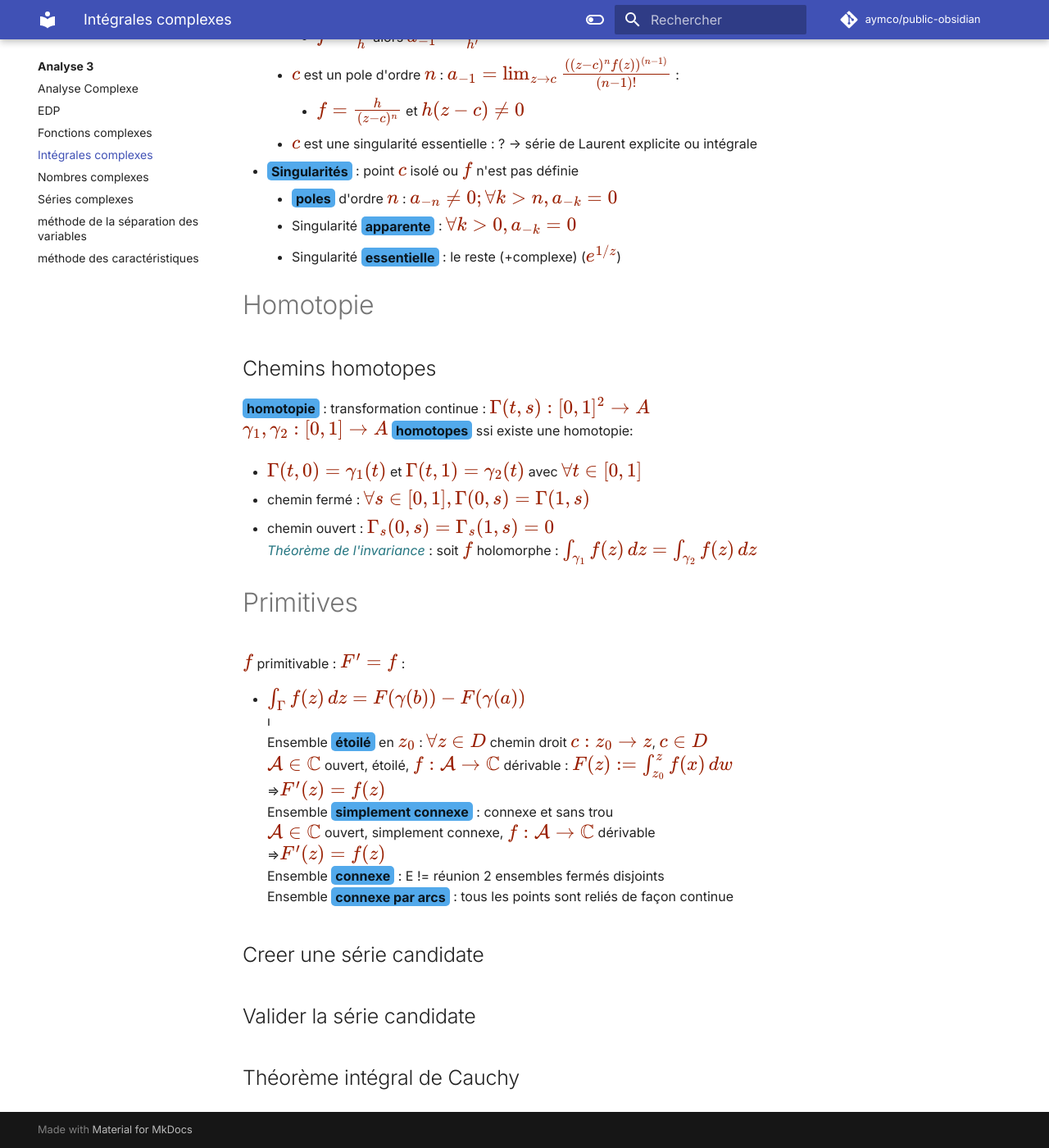
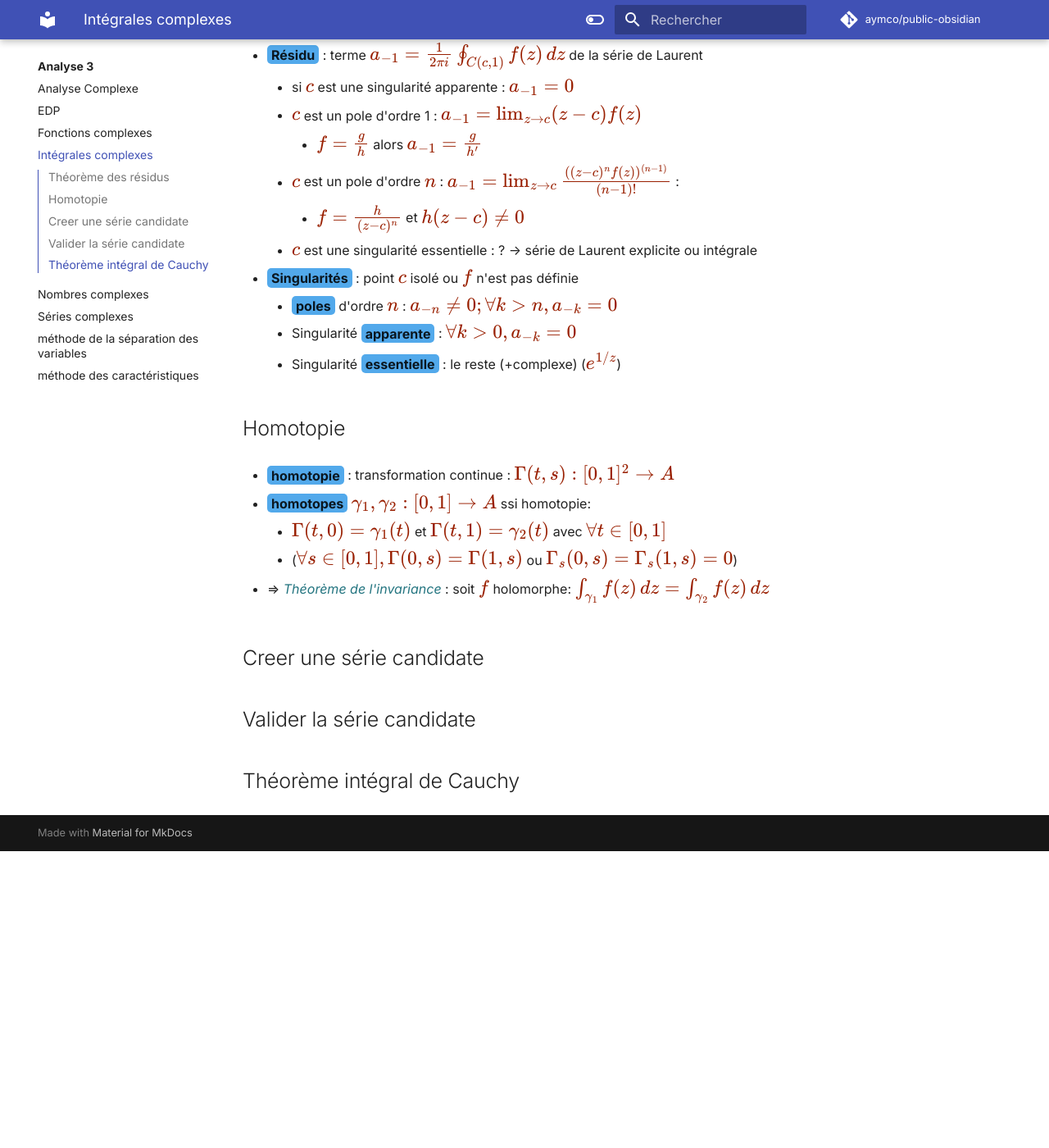
Before and after one commit to Aymco/public-obsidian, an MkDocs documentation site: the page built from docs/Analyse 3/Intégrales complexes.md, in a window 1280 px wide and 1400 px high, scrolled down 697 px. Shown: the whole window at 82% size. Built offline with MkDocs 1.6.1 and Material for MkDocs 9.7.7, drawn with Linux system fonts in a browser that asks for light colours; comment, search, counter and statistics services are not loaded; after the commit the page ends 1735 px from its top, so only the background shows below that; some of the changed text lies outside the part shown.

Commit message:
aymco Merge #112
* PUSH NOTE : Analyse 3.md

* PUSH NOTE : Analyse Complexe.md

* PUSH NOTE : Intégrales complexes.md

```diff
--- a/docs/Analyse 3/Intégrales complexes.md
+++ b/docs/Analyse 3/Intégrales complexes.md
@@ -36,31 +40,16 @@
 	- **poles** d'ordre $n$ : $a_{-n}\neq 0; \forall k>n, a_{-k}=0$
 	- Singularité **apparente** : $\forall k>0,a_{-k}=0$
 	- Singularité **essentielle** : le reste (+complexe) ($e^{1/z}$)
-# Homotopie
 
-## Chemins homotopes
-**homotopie** : transformation continue : $\Gamma(t,s):[0,1]^{2}\to A$
-$\gamma_{1},\gamma_{2}:[0,1]\to A$ **homotopes** ssi existe une homotopie:
+## Homotopie
 
-- $\Gamma(t,0)=\gamma_{1}(t)$ et $\Gamma(t,1)=\gamma_{2}(t)$ avec $\forall t\in [0,1]$
+- **homotopie** : transformation continue : $\Gamma(t,s):[0,1]^{2}\to A$
 
-- chemin fermé : $\forall s \in[0,1],\Gamma(0,s)=\Gamma(1,s)$
+- **homotopes** $\gamma_{1},\gamma_{2}:[0,1]\to A$  ssi homotopie:
+	- $\Gamma(t,0)=\gamma_{1}(t)$ et $\Gamma(t,1)=\gamma_{2}(t)$ avec $\forall t\in [0,1]$
+	- ($\forall s \in[0,1],\Gamma(0,s)=\Gamma(1,s)$ ou  $\Gamma_{s}(0,s)=\Gamma_{s}(1,s)=0$)
 
-- chemin ouvert : $\Gamma_{s}(0,s)=\Gamma_{s}(1,s)=0$
-*Théorème de l'invariance* : soit $f$ holomorphe : $\int_{\gamma_{1}}^{} f(z) \, dz=\int_{\gamma_{2}}^{} f(z) \, dz$
-# Primitives
-$f$ primitivable : $F'=f$ :
-
-- $\int _{\Gamma}f(z) \, dz=F(\gamma(b))-F(\gamma(a))$
-ı
-Ensemble **étoilé** en $z_{0}$ : $\forall z\in D$ chemin droit $c:z_{0}\to z$, $c\in D$
-$\mathcal{A}\in \mathbb{C}$ ouvert, étoilé, $f:\mathcal{A}\to \mathbb{C}$ dérivable : $F(z):=\int_{z_{0}}^{z} f(x) \, dw$
-	⇒$F'(z)=f(z)$
-Ensemble **simplement connexe** : connexe et sans trou
-$\mathcal{A}\in \mathbb{C}$ ouvert, simplement connexe, $f:\mathcal{A}\to \mathbb{C}$ dérivable
-	⇒$F'(z)=f(z)$
-Ensemble **connexe** : E != réunion 2 ensembles fermés disjoints
-Ensemble **connexe par arcs** : tous les points sont reliés de façon continue
+- ⇒ *Théorème de l'invariance* : soit $f$ holomorphe: $\int_{\gamma_{1}}^{} f(z) \, dz=\int_{\gamma_{2}}^{} f(z) \, dz$
 
 ## Creer une série candidate
 ## Valider la série candidate
```
Also changed, not shown: other parts of docs/Analyse 3/Intégrales complexes.md (+5 -1 lines), docs/Analyse 3/Analyse Complexe.md (+13 -0 lines).
